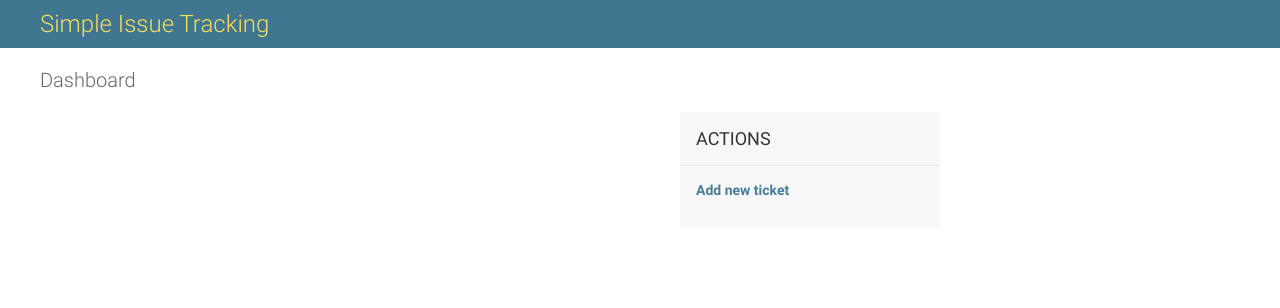
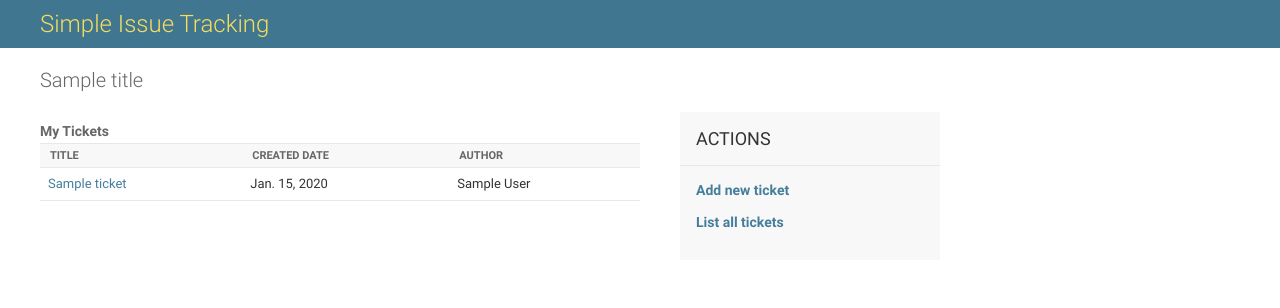
Before and after one commit to ggMartinez/simple-issue-tracker, a Django app: template mainApp/templates/admin/index.html in a window 1280 px wide. Shown: the top 308 px of the page. Run offline with Django 3.2, Linux system fonts and the light colour scheme; tables that the repository leaves empty hold one stand-in row (values such as "Sample post"); the template is opened without the code that fills it: values that come from a table or form of the project are taken from there, most other values are stand-ins (such as "Sample title", 1, 10 or a date in 2020).

Commit message:
Proyect finished.

```diff
--- a/mainApp/admin.py
+++ b/mainApp/admin.py
@@ -8,6 +8,9 @@
 
 
 class TicketAdmin(admin.ModelAdmin):
+    list_display = ['title', 'created_date', 'status']
+
+    list_filter = ['status']
 
     def add_view(self, request, form_url='', extra_context=None):
         self.exclude = ['author',]
--- a/mainApp/models.py
+++ b/mainApp/models.py
@@ -8,7 +8,7 @@
         ('C', 'Closed'),
     )
     title = models.CharField(max_length=50)
-    body = models.CharField(max_length=300)
+    body = models.TextField(max_length=300)
     status = models.CharField(max_length=1, choices=STATUS, default=STATUS[0][0])
     author = models.ForeignKey(User, related_name='author')
     asignee = models.ForeignKey(User, related_name='asignee')
@@ -19,5 +19,12 @@
         verbose_name = "Ticket"
         verbose_name_plural = "Tickets"
 
+    def get_status(self):
+        if self.status == 'O':
+            return 'Open'
+
+        if self.status == 'C':
+            return 'Closed'
+
     def __str__(self):
         return (self.title)
--- a/mainApp/templates/admin/index.html
+++ b/mainApp/templates/admin/index.html
@@ -2,9 +2,6 @@
 {% load i18n admin_static %}
 
 {% block extrastyle %}{{ block.super }}<link rel="stylesheet" type="text/css" href="{% static "admin/css/dashboard.css" %}" />{% endblock %}
-
-{% block content_title %}<h1>Dashboard</h1>{% endblock %}
-
 
 {% block coltype %}colMS{% endblock %}
 
@@ -15,15 +12,67 @@
 {% block content %}
 <div id="content-main">
 
+    {% if tickets %}
+
+        <h3>My Tickets</h3>
+
+        <table width="100%">
+        <thead>
+        <tr>
+
+        <th >
+              Title
+
+        </th>
+        <th >
+              Created Date
+        </th>
+        <th  >
+              Author
+        </th>
+
+        {% if show_all %}
+            <th>
+                  Status
+            </th>
+        {%endif%}
+
+        </tr>
+        </thead>
+        <tbody>
 
 
-{% if tickets %}
+        {% for t in tickets %}
+        <tr class="row1">
+            <td>
+                <a href="/admin/mainApp/ticket/{{ t.id }}/change/">{{ t.title }}</a>
+            </td>
+            <td>
+                {{ t.created_date }}
+            </td>
+            <td>
+                {{ t.author.first_name }} {{t.author.last_name}}
+            </td>
+            {% if show_all %}
+                <th>
+                      {{ t.get_status }}
+                </th>
+            {%endif%}
+        </tr>
+        {% endfor %}
 
-{% else %}
-    You don't have any ticket assigned.
-{% endif %}
+        </tbody>
+        </table>
 
 
+
+
+
+
+
+    {% else %}
+        You don't have any ticket assigned.
+    {% endif %}
 
 </div>
 {% endblock %}
@@ -31,15 +80,13 @@
 {% block sidebar %}
 <div id="content-related">
     <div class="module" id="recent-actions-module">
-        <h2>{% trans 'ACTIONS' %}</h2>
+        <h2>ACTIONS</h2>
         <h3><a href="/admin/mainApp/ticket/add/">Add new ticket</a></h3>
+        <h3><a href="/admin?show=all">List all tickets</a></h3>
         {% if request.user.is_superuser %}
             <h3><a href="/admin/auth/user">Manage Users</a></h3>
             <h3><a href="/admin/auth/group">Manage Groups</a></h3>
         {% endif %}
-
-
-
     </div>
 </div>
 {% endblock %}
```
Also changed, not shown: mainApp/custom_admin.py (+12 -1 lines), mainApp/migrations/0001_initial.py (deleted), mainApp/migrations/0002_auto_20151216_0211.py (deleted), mainApp/migrations/0003_auto_20151216_0324.py (deleted), mainApp/migrations/__init__.py (deleted).
